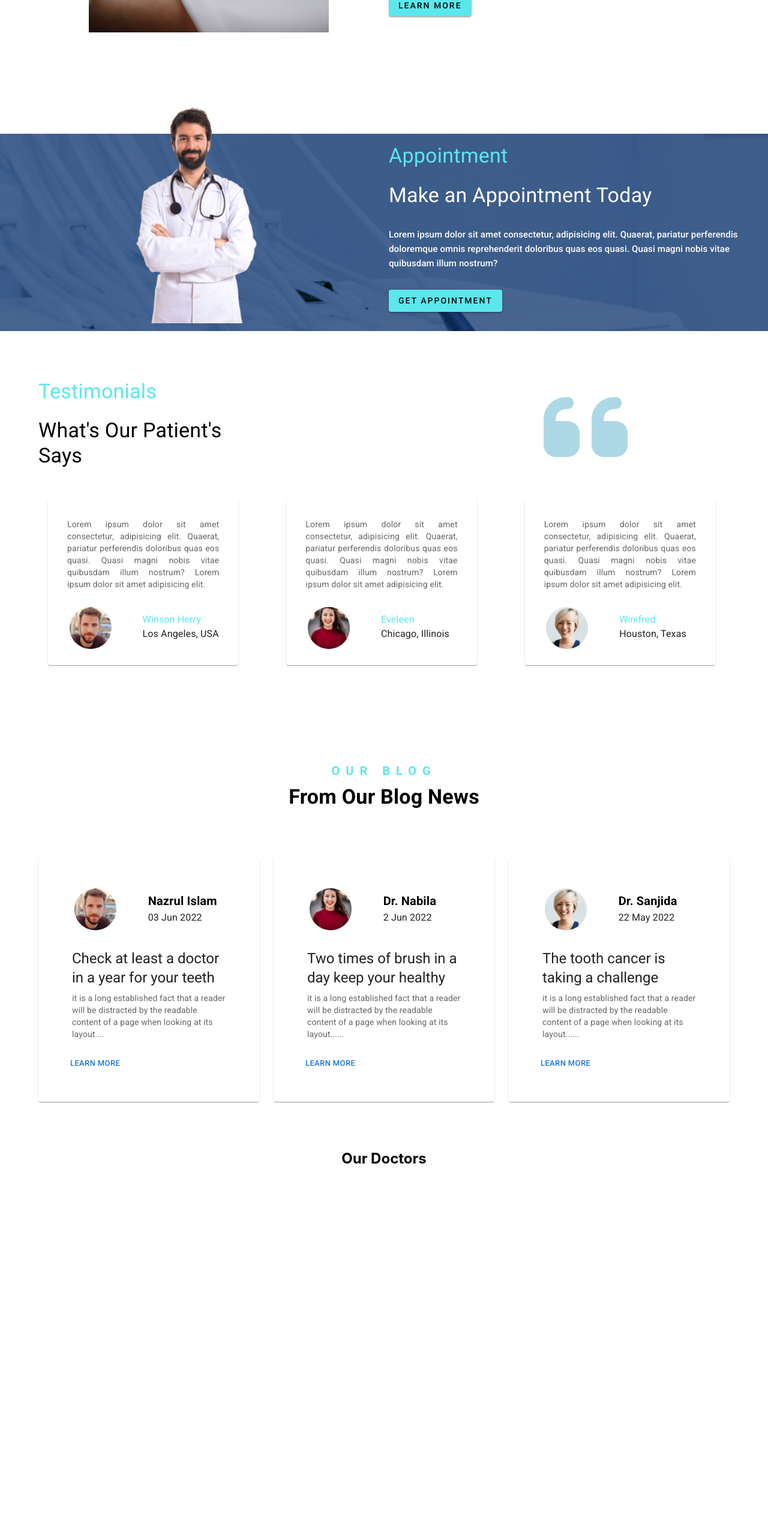
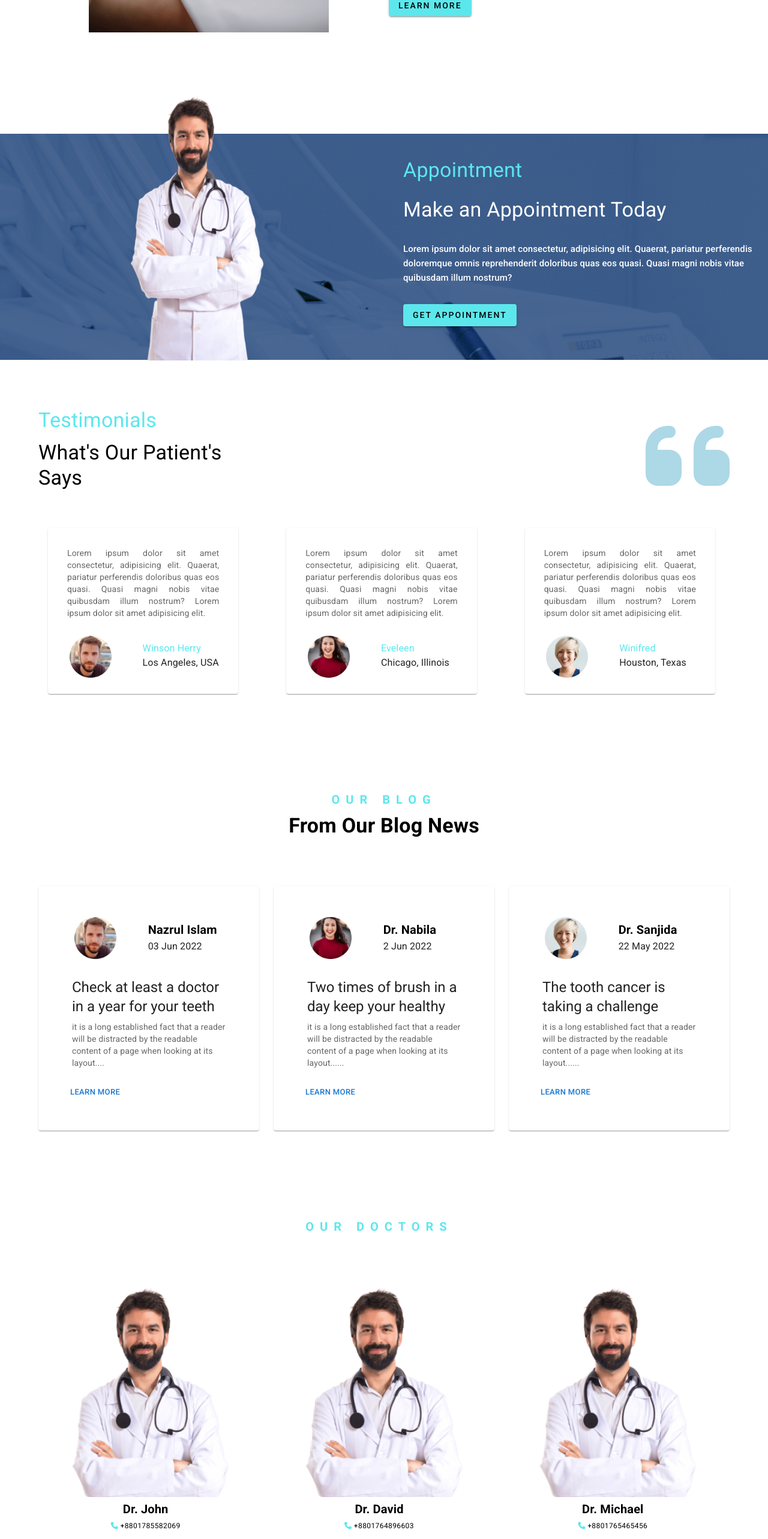
Before and after one commit to devruhul/doctors-portal-client, a React (Create React App) app: page / in a window 1280 px wide. Shown: the part 1960-4526 px from the top of the page at 60% size. Before the commit the page ends 3926 px from the top, so only its background shows below. Built offline with nearby package versions, Linux system fonts and the light colour scheme.

Commit message:
added doctors page and some style changes in appointment banner

```diff
--- a/src/pages/Home/AppointmentBanner/AppointmentBanner.js
+++ b/src/pages/Home/AppointmentBanner/AppointmentBanner.js
@@ -21,13 +21,13 @@ const AppointmentBanner = () => {
             <Grid container spacing={2}>
                 <Grid item xs={12} md={6}>
                     <img
-                        style={{ width: 400, marginTop: '-100px' }}
+                        style={{ width: '70%', height: '135%', marginTop: '-125px' }}
                         src={doctor}
                         alt=""
                     />
                 </Grid>
-                <Grid sx={{ display: 'flex', justifyContent: "flex-start", alignItems: 'center', textAlign: 'left' }} item xs={12} md={6}>
-                    <Box >
+                <Grid item xs={12} md={6} sx={{ display: 'flex', justifyContent: "flex-start", alignItems: 'flex-start', textAlign: 'left', }} >
+                    <Box sx={{ py: 3, mx: 3 }}>
                         <Typography sx={{ color: '#5CE7ED', mb: 3 }} variant="h4" gutterBottom>
                             Appointment
                         </Typography>
--- a/src/pages/Home/ContactInfo/ContactInfo.js
+++ b/src/pages/Home/ContactInfo/ContactInfo.js
@@ -10,7 +10,7 @@ const ContactInfo = () => {
                         <Grid item xs={12} md={4}>
                             <i style={{ marginTop: 5 }} className="fa-regular fa-clock fa-3x"></i>
                         </Grid>
-                        <Grid item xs={12} md={8} >
+                        <Grid item xs={12} md={8}>
                             <CardContent>
                                 <Typography gutterBottom variant="h6" sx={{ color: 'white' }}>
                                     Opening Hours
@@ -42,7 +42,7 @@ const ContactInfo = () => {
                 <Card sx={{ px: 7, py: 1, mb: 10, backgroundColor: 'rgb(69, 183, 203)', color: 'white' }}>
                     <Grid container justifyContent="center" alignItems="center">
                         <Grid item xs={12} md={4}>
-                            <i class="fa-solid fa-phone fa-3x"></i>
+                            <i className="fa-solid fa-phone fa-3x"></i>
                         </Grid>
                         <Grid item xs={12} md={8}>
                             <CardContent>
--- /dev/null
+++ b/src/pages/Home/Doctors/Doctor/Doctor.js
@@ -0,0 +1,27 @@
+import React from 'react';
+import Grid from '@mui/material/Grid';
+import Paper from '@mui/material/Paper';
+import Box from '@mui/material/Box';
+import Typography from '@mui/material/Typography';
+
+const Doctor = (props) => {
+    const { name, phone, img } = props.doctor
+    return (
+        <Grid item xs={12} md={4} sm={6}>
+            <Box>
+                <Paper elevation={0} >
+                    <img style={{ width: '100%' }} src={img} alt="" />
+                    <Typography variant="h6" sx={{ color: 'black', fontWeight: 700 }}>
+                        {name}
+                    </Typography>
+                    <Typography gutterBottom variant="caption" sx={{ color: 'black'}}>
+                        <i style={{ color: '#5CE7ED' }} className="fa-solid fa-phone fa-1x"></i>
+                        {phone}
+                    </Typography>
+                </Paper>
+            </Box>
+        </Grid>
+    );
+};
+
+export default Doctor;
--- a/src/pages/Home/Doctors/Doctors.js
+++ b/src/pages/Home/Doctors/Doctors.js
@@ -1,20 +1,27 @@
 import React from 'react';
+import Grid from '@mui/material/Grid';
+import Typography from '@mui/material/Typography';
+import Container from '@mui/material/Container';
 import doctor from '../../../images/doctor-small.png';
+import Doctor from './Doctor/Doctor';
 
 const doctors = [
     {
+        id: 1,
         name: 'Dr. John',
-        phone: '📞 +8801785582069',
+        phone: ' +8801785582069',
         img: doctor
     },
     {
+        id: 2,
         name: 'Dr. David',
-        phone: '📞 +8801785582069',
+        phone: ' +8801764896603',
         img: doctor
     },
     {
+        id: 3,
         name: 'Dr. Michael',
-        phone: '📞 +8801785582069',
+        phone: ' +8801765465456',
         img: doctor
     }
 ]
@@ -22,9 +29,23 @@ const doctors = [
 
 const Doctors = () => {
     return (
-        <div>
-            <h2>Our Doctors</h2>
-        </div>
+        <Grid container spacing={2} sx={{ mb: 10 }}>
+            <Container>
+                <Typography sx={{ color: '#5CE7ED', m: 10, letterSpacing: '10px', fontWeight: 'bold', }} gutterBottom variant="h6" component="div"> OUR DOCTORS</Typography>
+
+                <Grid container spacing={2}>
+                    {
+
+                        doctors.map(doctor =>
+                            <Doctor
+                                key={doctor.id}
+                                doctor={doctor}
+                            ></Doctor>
+                        )}
+                </Grid>
+            </Container>
+        </Grid>
+
     );
 };
 
--- a/src/pages/Home/Reviews/Reviews.js
+++ b/src/pages/Home/Reviews/Reviews.js
@@ -32,24 +32,33 @@ const Reviews = () => {
     return (
         // Testomonial page
         <Container sx={{ mt: 10 }}>
-            <Grid container spacing={24}>
-                <Grid container item xs={12} md={6} sx={{ textAlign: 'left',  }} >
+            <Grid container spacing={4}>
+                <Grid container item xs={12} md={6} sx={{ textAlign: 'left', }} >
+                    <Grid direction="column" justifyContent="center" alignItems="center" >
+                        <Grid item >
                             <Typography variant="h4" gutterBottom sx={{ color: '#5CE7ED', }}>
                                 Testimonials
                             </Typography>
+                        </Grid>
+
+                        <Grid item>
                             <Typography variant="h4">
                                 What's Our Patient's <br /> Says
                             </Typography>
                         </Grid>
-                <Grid item xs={12} md={6}>
+                    </Grid>
+
+                </Grid>
+                <Grid item xs={12} md={6} sx={{ textAlign: 'right', }}>
                     <i className="fa-solid fa-quote-left fa-10x" style={{ color: 'lightblue' }}></i>
                 </Grid>
             </Grid>
 
             <Grid container spacing={5}>
                 {reviews.map(review => (
-                    <Grid item xs={12} md={4} sm={6}>
-                        <Review {...review} />
+                    <Grid key={review.id} item xs={12} md={4} sm={6}>
+                        <Review
+                            {...review} />
                     </Grid>
                 ))}
             </Grid>
```
Lines whose indentation alone changed are shown as unchanged.
